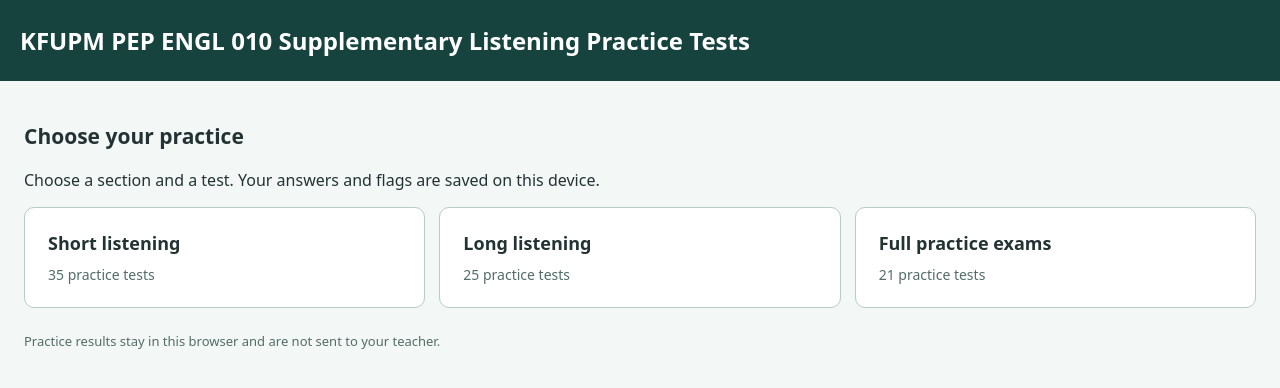
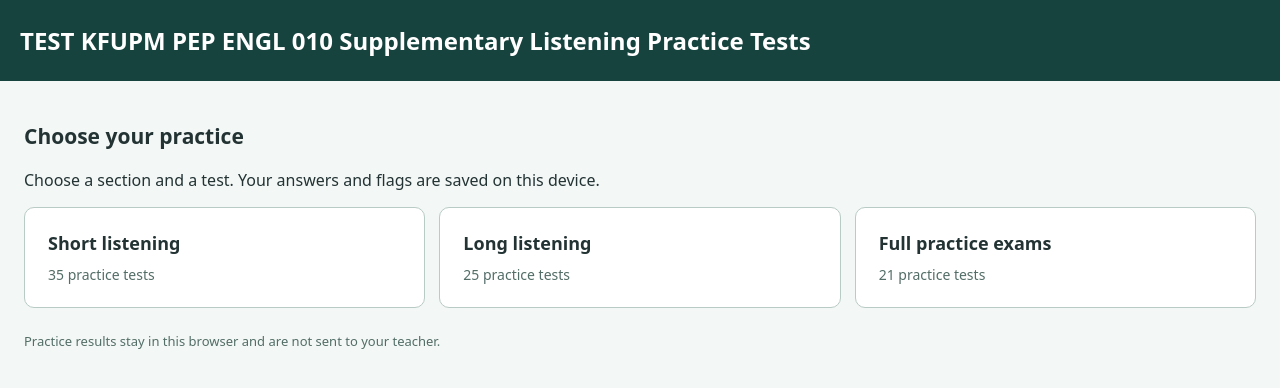
Before and after one commit to michaeldeckerkfupm/kfupm-audiosupplements, a plain HTML site: page index.html in a window 1280 px wide. Drawn offline with Linux system fonts and the light colour scheme.

Commit message:
Add TEST prefix to site title to verify GitHub updates

```diff
--- a/index.html
+++ b/index.html
@@ -1 +1 @@
-<!doctype html><html lang="en"><head><meta charset="utf-8"><meta name="viewport" content="width=device-width,initial-scale=1"><title>KFUPM PEP ENGL 010 Supplementary Listening Practice Tests</title><link rel="stylesheet" href="style.css"></head><body><header><h1>KFUPM PEP ENGL 010 Supplementary Listening Practice Tests</h1></header><main><section id="home"><h2>Choose your practice</h2><p>Choose a section and a test. Your answers and flags are saved on this device.</p><div id="sectionMenu" class="grid"></div><section id="tests"></section><p class="note">Practice results stay in this browser and are not sent to your teacher.</p></section><section id="quiz" hidden><div class="toolbar"><button id="back">All tests</button><strong id="title"></strong><button id="reset">Restart test</button></div><div class="layout"><aside class="panel player"><h2>Listening</h2><p id="instructions"></p><audio id="audio" controls preload="none"></audio><p class="note">Use headphones if possible. You can read the questions before starting the recording.</p><div id="navigation" class="question-nav"></div></aside><section class="panel"><div class="toolbar"><strong id="answered"></strong></div><progress id="progress" max="1" value="0"></progress><div id="result" aria-live="polite"></div><div id="questions"></div><div class="end"><button class="primary" id="submit">Submit answers</button></div></section></div></section></main><script src="app.js" defer></script></body></html>
+<!doctype html><html lang="en"><head><meta charset="utf-8"><meta name="viewport" content="width=device-width,initial-scale=1"><title>TEST KFUPM PEP ENGL 010 Supplementary Listening Practice Tests</title><link rel="stylesheet" href="style.css"></head><body><header><h1>TEST KFUPM PEP ENGL 010 Supplementary Listening Practice Tests</h1></header><main><section id="home"><h2>Choose your practice</h2><p>Choose a section and a test. Your answers and flags are saved on this device.</p><div id="sectionMenu" class="grid"></div><section id="tests"></section><p class="note">Practice results stay in this browser and are not sent to your teacher.</p></section><section id="quiz" hidden><div class="toolbar"><button id="back">All tests</button><strong id="title"></strong><button id="reset">Restart test</button></div><div class="layout"><aside class="panel player"><h2>Listening</h2><p id="instructions"></p><audio id="audio" controls preload="none"></audio><p class="note">Use headphones if possible. You can read the questions before starting the recording.</p><div id="navigation" class="question-nav"></div></aside><section class="panel"><div class="toolbar"><strong id="answered"></strong></div><progress id="progress" max="1" value="0"></progress><div id="result" aria-live="polite"></div><div id="questions"></div><div class="end"><button class="primary" id="submit">Submit answers</button></div></section></div></section></main><script src="app.js" defer></script></body></html>
```
